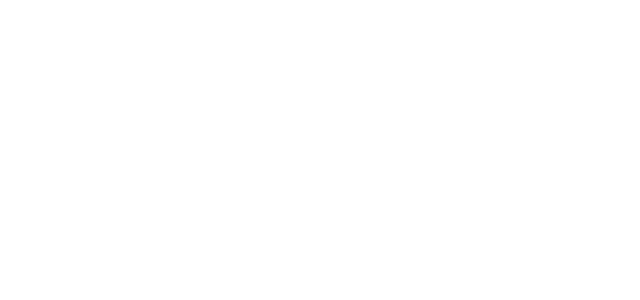
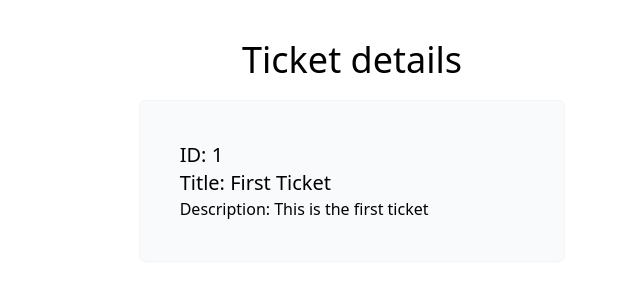
Before and after one commit to vexior27/TicketSystem, a React (Create React App) app: page /ticket/1 in a window 1280 px wide. Before the commit this address had no page. Shown: the top 300 px of the page, without its empty margins (288-928 px from the left). Built offline with nearby package versions, Linux system fonts and the light colour scheme.

Commit message:
added MOCK file with tickets data, added getTicket & getTickets functions, finished TicketDetails component

```diff
--- a/src/App.js
+++ b/src/App.js
@@ -16,9 +16,9 @@ export default function App() {
     <Router>
       <Routes>
         <Route path='/' element={<TicketList/>}/>
-        <Route path='/ticket:id' element={<TicketDetails/>}/>
-        <Route path='add-ticket' element={<AddTicket/>}/>
-        <Route path='edit-ticket/:id' element={<EditTicket/>}/>
+        <Route path='/ticket/:id' element={<TicketDetails/>}/>
+        <Route path='/add-ticket' element={<AddTicket/>}/>
+        <Route path='/edit-ticket/:id' element={<EditTicket/>}/>
       </Routes>
     </Router>
   );
--- /dev/null
+++ b/src/api/ticket/MOCK.js
@@ -0,0 +1,5 @@
+
+export const MOCK_TICKETS = [
+   { id: '1', title: 'First Ticket', description: 'This is the first ticket' },
+   { id: '2', title: 'Second Ticket', description: 'This is the second ticket' },
+]
--- /dev/null
+++ b/src/api/ticket/getTicket.js
@@ -0,0 +1,6 @@
+
+import { MOCK_TICKETS } from "./MOCK"
+
+export const getTicket = (id) => {
+   return MOCK_TICKETS.find(ticket => ticket.id === id);
+}
--- /dev/null
+++ b/src/api/ticket/getTickets.js
@@ -0,0 +1,5 @@
+import { MOCK_TICKETS } from "./MOCK";
+
+export const getTickets = () => {
+   return MOCK_TICKETS;
+}
--- a/src/components/TicketDetails.js
+++ b/src/components/TicketDetails.js
@@ -1,8 +1,29 @@
+import React, { useEffect, useState } from 'react';
+import { useParams } from 'react-router-dom';
+
+import { getTicket } from '../api/ticket/getTicket';
 
 export default function TicketDetails() {
+
+   const { id } = useParams();
+   const [ticket, setTicket] = useState(null);
+
+   useEffect( () => {
+      setTicket(getTicket(id));
+   }, [id])
+
+   if(!ticket) {
+      return <p>Error: ticket wasn't found!</p>
+   }
+
    return (
-      <div>
-         Ticket details
+      <div className='flex flex-col items-center gap-5'>
+         <h1 className='text-4xl mt-10 text-center'>Ticket details</h1>
+         <div className='bg-gray-50 w-1/3 rounded-md border border-gray-100 p-10 ease-out duration-100 cursor-pointer hover:scale-105'>
+            <h2 className='font-medium text-xl'>ID: {ticket.id}</h2>
+            <h1 className='font-medium text-xl'>Title: <span className='font-normal'>{ticket.title}</span></h1>
+            <p className='font-medium'>Description: <span className='font-normal'>{ticket.description}</span></p>
+         </div>
       </div>
-   )
+   );
 }
--- a/src/components/TicketList.js
+++ b/src/components/TicketList.js
@@ -20,7 +20,6 @@ export default function TicketList() {
          <div className="ticket__container ">
             <ul className="flex flex-col items-center gap-5">
                {tickets.map(ticket => (
-
                   <li key={ticket.id} className="ticket bg-gray-50 w-1/3 rounded-md border border-gray-100 p-10 ease-out duration-100 hover:scale-105">
                      <Link to={`/ticket/${ticket.id}`}>
                         <h3 className="font-medium text-xl">{ticket.title}</h3>
@@ -32,7 +31,6 @@ export default function TicketList() {
                         <button className="delete__button ease-out duration-100 bg-red-500 text-white pl-5 pr-5 pt-2 pb-2 rounded-md border border-red-500 hover:bg-transparent hover:text-red-500 hover:scale-105" onClick={() => deleteTicketById(ticket.id)}>Delete</button>
                      </Link>
                   </li>
-
                ))}
             </ul>
          </div>
```
Lines whose indentation alone changed are shown as unchanged.
